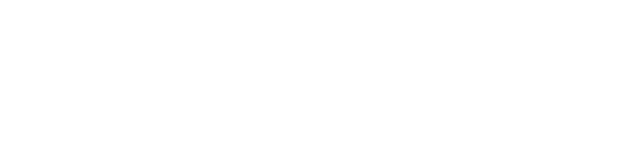
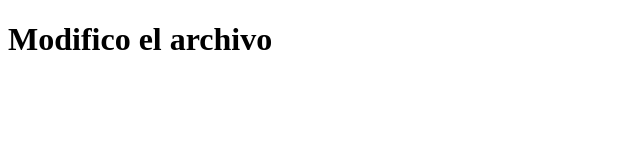
Before and after one commit to brunopaez/Ver, a plain HTML site: page index.html in a window 1280 px wide. Shown: the whole page, without its empty margins (0-640 px from the left). Drawn offline with Linux system fonts and the light colour scheme.

Commit message:
actualizacion

```diff
--- a/index.html
+++ b/index.html
@@ -4,6 +4,7 @@
 	<title>HOLA SOY NUEVO</title>
 </head>
 <body>
+<h1>Modifico el archivo</h1>
 
 </body>
 </html>
```
